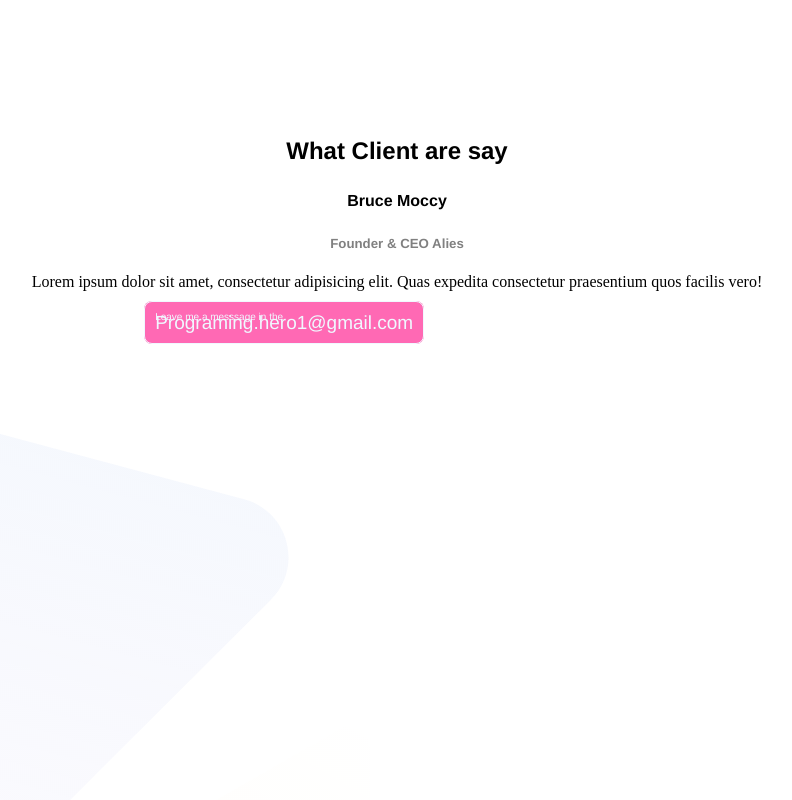
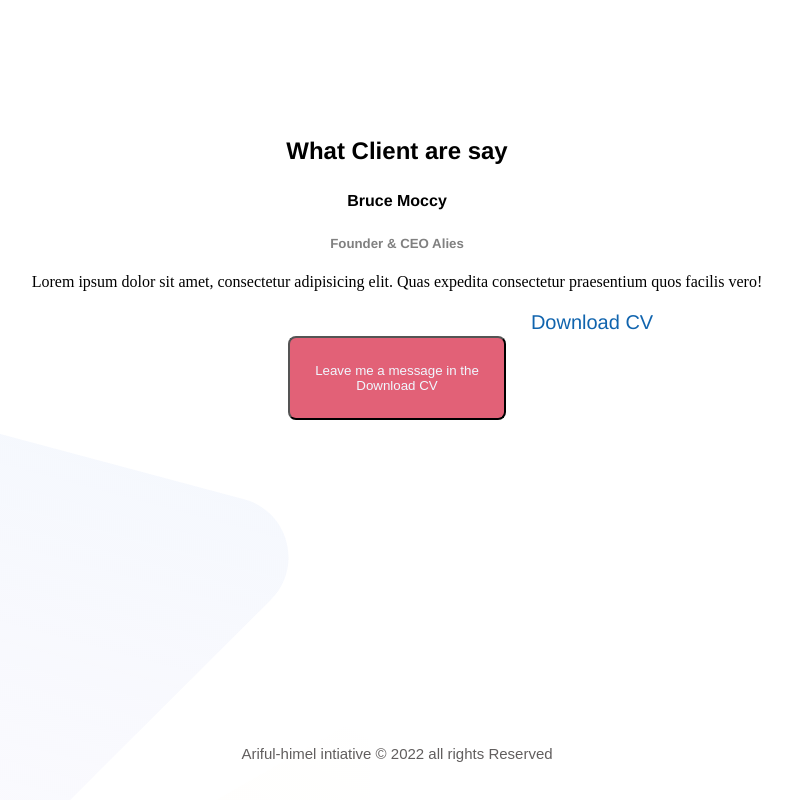
Before and after one commit to Ariful-himel/personal-website, a plain HTML site: page index.html in a window 1280 px wide. Shown: the part 2011-2811 px from the top of the page, without its empty margins (243-1035 px from the left). Drawn offline with Linux system fonts and the light colour scheme.

Commit message:
fotter uncomplete

```diff
--- a/index.html
+++ b/index.html
@@ -66,16 +66,22 @@
 
 
     <section class="section-fotter">
+        <div class="half-width-fotter">
 
         <h1 class="work-head">What Client are say</h1>
         <h5 class="work-head5"> Bruce Moccy</h5>
         <h5 class="work-head1"> Founder & CEO Alies</h5>
-        <p class="work-head-p">Lorem ipsum dolor sit amet, consectetur adipisicing elit. Quas expedita consectetur praesentium quos facilis vero!</p>
+        <p class="work-head-p">Lorem ipsum dolor sit amet,
+             consectetur adipisicing elit.
+              Quas expedita consectetur praesentium quos facilis vero!</p>
         <p><p>
-        <a class="btn-email" href=""> <span class="btn-email-message">Leave me a messsage in the </span>  Programing.hero1@gmail.com</a>
+<button class="btn-fotter"> Leave me a message in the   <br>Download CV</button>
+<a class="btn-fotter-email" href=""> Download CV</a>
 
-        <div class="half-width">
+        </div>
 
+        <div class="half-width-fotter-2">
+        <p id="pf">Ariful-himel intiative &copy 2022 all rights Reserved </p>
         </div>
 
 
--- a/style.css
+++ b/style.css
@@ -53,6 +53,7 @@ p{
 }
 .half-width1 img{
     width: 100%;
+    height: auto;
 }
 .btn{
     border: 1px solid;
@@ -81,23 +82,53 @@ p{
     font-size: 1rem;
     justify-content: center;
 }
+.half-widt a{
+    width: 100%;
+    height: auto;
+    padding: 30px;
+}
 
 .btn-email{
     text-decoration: none;
     color:aliceblue;
     border: 1px solid;
     background-color: hotpink;
-    padding: 10px;
-    margin: 30%;
-    margin-top: 90px;
-    border-radius: 8px;
+
     font-size: 19px;
     position: relative;
 }
-.btn-email-message{
-font-size: 10px;
-text-align: center;
-justify-content: center;
-position: absolute;
-padding: auto;
+.half-width-fotter{
+    box-sizing: border-box;
+    text-align: center;
+    margin-top: none;
+
+
 }
+.btn-fotter{
+    padding: 25px;
+    position: relative;
+    margin: 25px 25px 25px 25px;
+    padding-left: 25px;
+    padding-right: 25px;
+    text-align: center;
+    background: rgb(226, 97, 119);
+    border-radius: 8px;
+    color: aliceblue;
+}
+.btn-fotter-email{
+    position: absolute;
+    text-decoration: none;
+    color: rgb(16, 100, 174);
+    text-align: center;
+}
+#pf{
+    color:rgb(97, 94, 94);
+    font-size: 15px;
+    font-family: arial;
+}
+.half-width-fotter-2{
+   justify-content: center;
+   text-align: center;
+   margin-top: 300px;
+
+}
```
